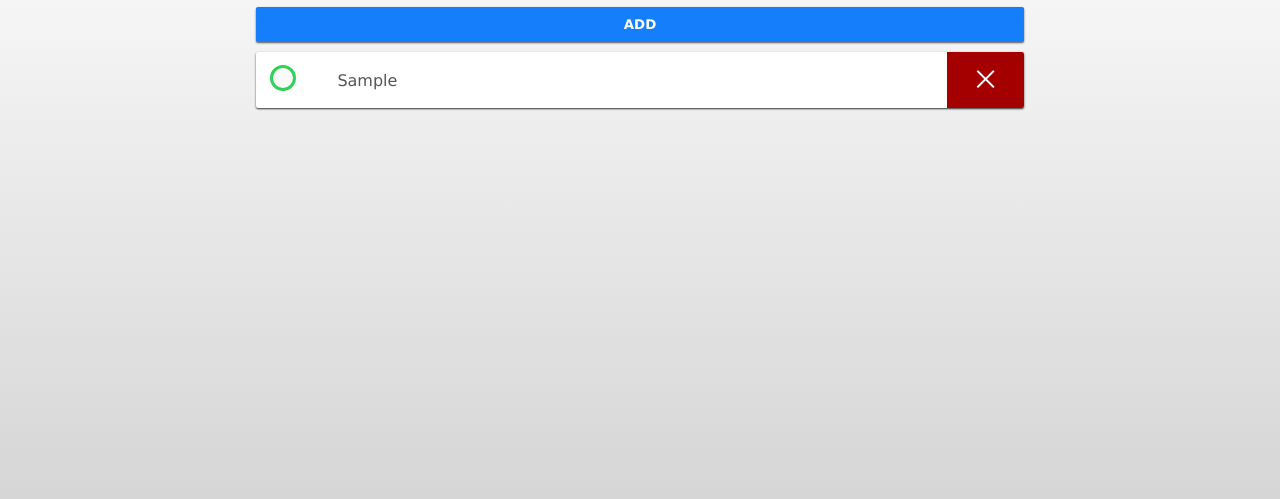
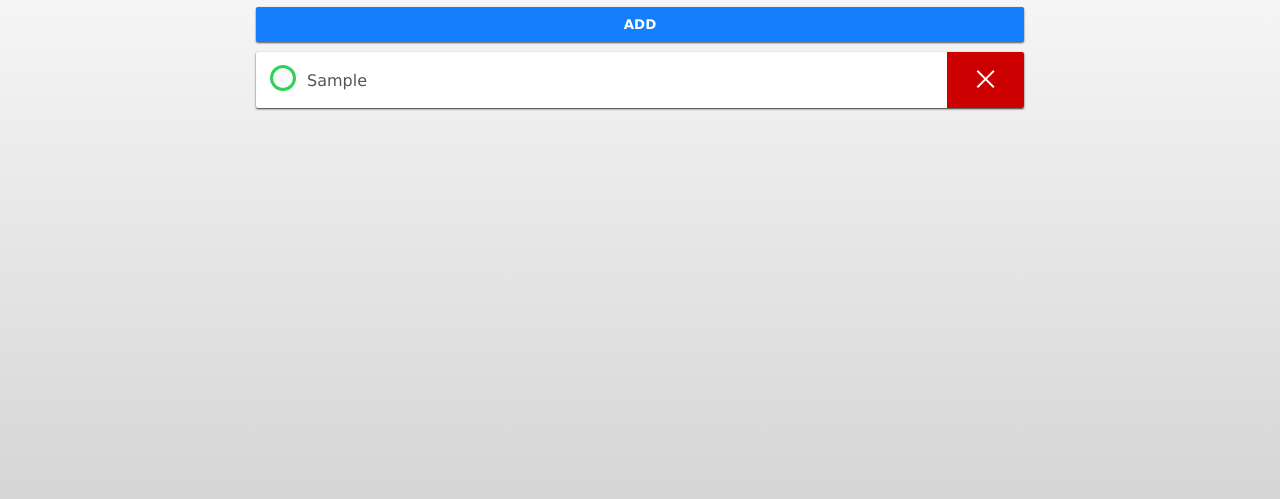
Before and after one commit to HeeZJee/To-Do-App-Vanilla-JS, a plain HTML site: page index.html in a window 1280 px wide. Both pictures are taken after typing "Sample" into the empty fields and a click on the button "ADD". Shown: the part 149-648 px from the top of the page. Drawn offline with Linux system fonts and the light colour scheme.

Commit message:
fixed bugs

```diff
--- a/style.css
+++ b/style.css
@@ -97,7 +97,7 @@ li {
 
 .list span {
     display: inline-block;
-    padding-left: 5%;
+    padding-left: 0.5rem;
     padding-right: 19%;
     color: #555;
     font-family: Verdana, Geneva, Tahoma, sans-serif;
@@ -114,7 +114,7 @@ li {
     bottom: 0;
     text-align: center;
     border: none;
-    background-color: #a40000;
+    background-color: hsl(0, 100%, 40%);
     border-top-right-radius: 2px;
     border-bottom-right-radius: 2px;
     color: #fff;
@@ -128,7 +128,7 @@ li {
 
 
 .list>.delete:hover {
-    background-color: hsl(0, 100%, 40%);
+    background-color: hsl(0, 100%, 30%);
 }
 
 .list>.delete::-moz-focus-inner {
```
